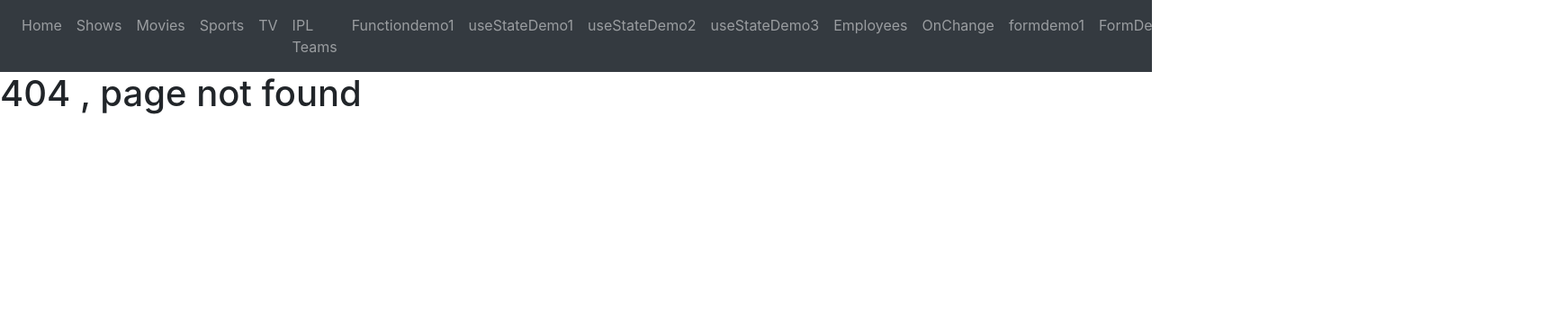
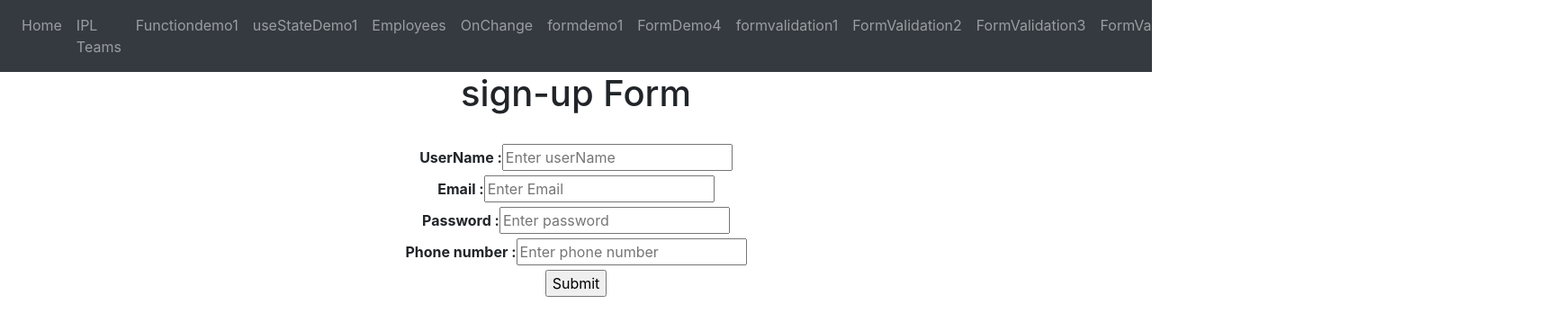
Before and after one commit to PrinceSoni1310/learning26, a React (Vite) app: page /formvalidation2 in a window 1280 px wide. Before the commit this address had no page. Shown: the top 368 px of the page at 90% size, 1729 px wide, since content can reach past the window. Built offline with nearby package versions, Linux system fonts and the light colour scheme.

Commit message:
form validation (required , min , max,minLength , maxLength)

```diff
--- a/src/App.jsx
+++ b/src/App.jsx
@@ -44,6 +44,11 @@ import { FormDemo1 } from "./components/form/FormDemo1";
 import { FormDemo2 } from "./components/form/FormDemo2";
 import { FormDemo3 } from "./components/form/FormDemo3";
 import { FormDemo4 } from "./components/form/FormDemo4";
+// import { FormValidation1 } from "./components/form/FormValidation";
+import { FormValidation1 } from "./components/form/FormValidation1";
+import { FormValidation2 } from "./components/form/FormValidation2";
+import { FormValidation3 } from "./components/form/FormValidation3";
+import { FromValidation4 } from "./components/form/FromValidation4";
 
 function App() {
   return (
@@ -116,6 +121,11 @@ function App() {
           <Route path="/formdemo2" element= {<FormDemo2></FormDemo2>}></Route>
           <Route path="/formdemo3" element= {<FormDemo3></FormDemo3>}></Route>
           <Route path="/formdemo4" element= {<FormDemo4></FormDemo4>}></Route>
+          <Route path="/formvalidation1" element={<FormValidation1/>}></Route>
+          <Route path="/formvalidation2" element={<FormValidation2/>}></Route>
+          <Route path="/formvalidation3" element={<FormValidation3/>}></Route>
+          <Route path="/formvalidation4" element={<FromValidation4/>}></Route>
+
         </Routes>
 
         {/* <HeaderComponent />
--- a/src/components/Navbar.jsx
+++ b/src/components/Navbar.jsx
@@ -21,7 +21,7 @@ export const Navbar = () => {
             </Link>
           </li>
 
-          <li className="nav-item">
+          {/* <li className="nav-item">
             <Link className="nav-link" to="/netflixshows">
               Shows
             </Link>
@@ -31,9 +31,9 @@ export const Navbar = () => {
             <Link className="nav-link" to="/netflixmovies">
               Movies
             </Link>
-          </li>
+          </li> */}
 
-          <li className="nav-item">
+          {/* <li className="nav-item">
             <Link className="nav-link" to="/netflixsports">
               Sports
             </Link>
@@ -43,7 +43,7 @@ export const Navbar = () => {
             <Link className="nav-link" to="/netflixtv">
               TV
             </Link>
-          </li>
+          </li> */}
 
           <li className="nav-item">
             <Link className="nav-link" to="/homepage">
@@ -63,7 +63,7 @@ export const Navbar = () => {
             </Link>
           </li>
 
-          <li className="nav-item">
+          {/* <li className="nav-item">
             <Link className="nav-link" to="/useStateDemo2">
              useStateDemo2
             </Link>
@@ -73,7 +73,7 @@ export const Navbar = () => {
             <Link className="nav-link" to="/useStateDemo3">
               useStateDemo3
             </Link>
-          </li>
+          </li> */}
           <li className="nav-item">
             <Link className="nav-link" to="/employees">
               Employees
@@ -89,7 +89,7 @@ export const Navbar = () => {
               formdemo1
             </Link>
           </li>
-          <li className="nav-item">
+          {/* <li className="nav-item">
             <Link className="nav-link" to="/formdemo2">
               FormDemo2
             </Link>
@@ -98,10 +98,30 @@ export const Navbar = () => {
             <Link className="nav-link" to="/formdemo3">
               FormDemo3
             </Link>
-          </li>
+          </li> */}
           <li className="nav-item">
             <Link className="nav-link" to="/formdemo4">
               FormDemo4
+            </Link>
+          </li>
+          <li className="nav-item">
+            <Link className="nav-link" to="/formvalidation1">
+              formvalidation1
+            </Link>
+          </li>
+          <li className="nav-item">
+            <Link className="nav-link" to="/formvalidation2">
+              FormValidation2
+            </Link>
+          </li>
+          <li className="nav-item">
+            <Link className="nav-link" to="/formvalidation3">
+              FormValidation3
+            </Link>
+          </li>
+          <li className="nav-item">
+            <Link className="nav-link" to="/formvalidation4">
+              FormValidation4
             </Link>
           </li>
            <li className="nav-item">
--- a/src/components/form/FormDemo4.jsx
+++ b/src/components/form/FormDemo4.jsx
@@ -34,7 +34,7 @@ export const FormDemo4 = () => {
           <option value="India">India</option>
           <option value="England">England</option>
           <option value="USA">USA</option>
-          <option value="Chaina">Chaina</option>
+          <option value="China">China</option>
         </select>
 
         <br />
--- /dev/null
+++ b/src/components/form/FormValidation1.jsx
@@ -0,0 +1,50 @@
+import React from 'react'
+import { useForm } from 'react-hook-form'
+
+export const FormValidation1 = () => {
+
+    const {register, handleSubmit , formState:{errors}} = useForm()
+    console.log("errors...",errors);
+
+    const validationSchema = {
+      adressValidator : {
+        required : {
+          value : true,
+          message : "adress is required*"
+        },
+        minLength:{
+          value: 5 ,
+          message: "min 5 char is required*"
+        },
+        maxLength : {
+          value : 60,
+          message : "max 60 char is required*"
+        }
+      }
+    }
+
+    const submitHandler =(data) =>{
+        console.log(data)
+    }
+
+  return (
+    <div style={{textAlign:'center'}}>
+        <h1>FormValidation</h1>
+        <form onSubmit={handleSubmit(submitHandler)}>
+          <label>Name :</label>
+          <input type="text"  placeholder='Enter name' {...register("name",{required:{value:true,message:"Name is required"}})} />
+          {errors.name&&errors.name.message}
+          <br />
+          <label>Age :</label>
+          <input type="text" placeholder='Enter your age' {...register("age" , {required:{value:true,message:"Age is Required*"}})} />
+          {errors.age?.message}
+          <br />
+          <label>Address :</label>
+          <input type="text" placeholder='Enter adress' {...register("adress",validationSchema.adressValidator)} />
+          {errors.adress?.message}
+          <br />
+          <input type="submit" />
+        </form>
+    </div>
+  )
+}
--- /dev/null
+++ b/src/components/form/FormValidation2.jsx
@@ -0,0 +1,108 @@
+import React from "react";
+import { useForm } from "react-hook-form";
+
+export const FormValidation2 = () => {
+  const {
+    register,
+    handleSubmit,
+    formState: { errors },
+  } = useForm();
+
+  const validationSchema = {
+    userNameValidator: {
+      required: {
+        value: true,
+        message: "userName is required*",
+      },
+      minLength: {
+        value: 2,
+        message: "minimum 2 char username is required*",
+      },
+      maxLength: {
+        value: 20,
+        message: "maximum 20 char username is allowed",
+      },
+    },
+
+    emailValidator: {
+      required: {
+        value: true,
+        message: "Email is required *",
+      },
+    //   minLength: {
+    //     value: 8,
+    //     message: "minimum 8 char username is required*",
+    //   },
+    //   maxLength: {
+    //     value: 20,
+    //     message: "maximum 20 char username is allowed",
+    //   },
+    },
+    passwordValidator : {
+        required : {
+            value : true ,
+            message : "password is required*"
+        },
+        minLength : {
+            value : 6 ,
+            message : "min 6 letter is required*"
+        },
+        maxLength : {
+            value : 15 ,
+            message : "max 15 letter is allowed*"
+        }
+    },
+    phoneNumberValidator : {
+        required : {
+            value : true,
+            message : "password is required*"
+         },
+         minLength : {
+            value : 10,
+            message : "number is should have 10 exact numbers"
+        }
+    }
+  };
+
+  const submitHandler = (data) => {
+    console.log(data);
+  };
+  return (
+    <div style={{ textAlign: "center" }}>
+      <h1>sign-up Form</h1>
+      <br />
+      <form onSubmit={handleSubmit(submitHandler)}>
+        <label>
+          <b>UserName :</b>{" "}
+        </label>
+        <input
+          type="text"
+          placeholder="Enter userName"
+          {...register("username", validationSchema.userNameValidator)}
+        />
+        {/* <p style={{color:"red"}}>{errors.username?.message}</p> */}
+        {errors.username?.message}
+        <br />
+        <label>
+          <b>Email : </b>
+        </label>
+        <input
+          type="Email"
+          placeholder="Enter Email"
+          {...register("email", validationSchema.emailValidator)}
+        />
+        {errors.email?.message}
+        <br />
+        <label><b>Password :</b></label>
+        <input type="password" placeholder="Enter password"  {...register("password" , validationSchema.passwordValidator)}/>
+        {errors.password?.message}
+        <br />
+        <label> <b>Phone number : </b></label>
+        <input type="tel" placeholder="Enter phone number" {...register("phone" , validationSchema.passwordValidator)} />
+        {errors.phone?.message}
+        <br />
+        <input type="submit" />
+      </form>
+    </div>
+  );
+};
--- /dev/null
+++ b/src/components/form/FormValidation3.jsx
@@ -0,0 +1,36 @@
+import React from 'react'
+import { useForm } from 'react-hook-form'
+import { data } from 'react-router-dom'
+
+export const FormValidation3 = () => {
+
+    const {register, handleSubmit , formState : {errors}} = useForm()
+
+    const validationSchema = {
+
+        nameValidation : {
+            required : {
+                value : true,
+                Message : "name is required*"
+            }
+        },
+
+    }
+
+    const submitHandler = (data) => {
+        console.log(data);
+    }
+  return (
+    <div style={{textAlign : 'center'}}>
+        <h1>Candidate details</h1>
+        <form onSubmit={handleSubmit(submitHandler)}>
+            <label><b>Name : </b></label>
+            <input type="text" placeholder='Enter candidate name' {...register("name" , validationSchema.nameValidation)}/>
+            {errors.name?.message}
+            <br />
+            <label></label>
+            <input type="submit" />
+        </form>
+    </div>
+  )
+}
--- /dev/null
+++ b/src/components/form/FromValidation4.jsx
@@ -0,0 +1,11 @@
+import React from 'react'
+
+export const FromValidation4 = () => {
+  return (
+    <div style={{textAlign : 'center'}}>
+        <h1>From Validation 4</h1>
+        {/* pattern and validation */}
+
+    </div>
+  )
+}
```
